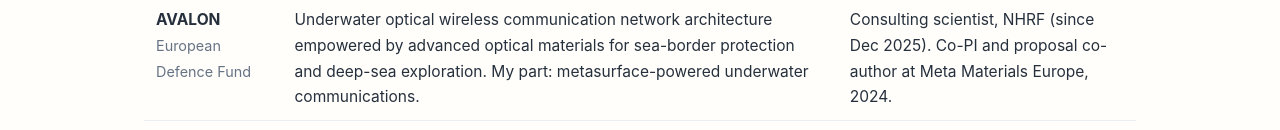
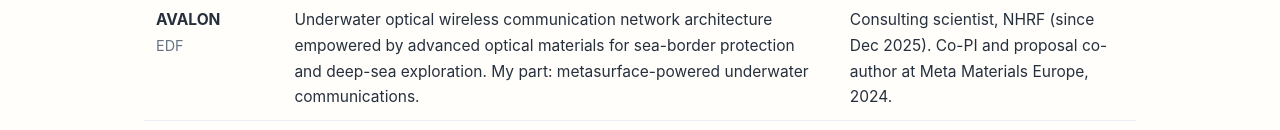
Before and after one commit to dtzarouc/dtzarouc.github.io, a plain HTML site: page projects.html in a window 1280 px wide. Shown: the part 397-527 px from the top of the page. Drawn offline with Linux system fonts and the light colour scheme.

Commit message:
Update projects.html

```diff
--- a/projects.html
+++ b/projects.html
@@ -14,7 +14,7 @@
 <h2>Current</h2>
 <table class="clean">
 <tr><th>Project</th><th>What</th><th>Role</th></tr>
-<tr><td><b>AVALON</b><br><span class="note">European Defence Fund</span></td><td>Underwater optical wireless communication network architecture empowered by advanced optical materials for sea-border protection and deep-sea exploration. My part: metasurface-powered underwater communications.</td><td>Consulting scientist, NHRF (since Dec 2025). Co-PI and proposal co-author at Meta Materials Europe, 2024.</td></tr>
+<tr><td><b>AVALON</b><br><span class="note">EDF</span></td><td>Underwater optical wireless communication network architecture empowered by advanced optical materials for sea-border protection and deep-sea exploration. My part: metasurface-powered underwater communications.</td><td>Consulting scientist, NHRF (since Dec 2025). Co-PI and proposal co-author at Meta Materials Europe, 2024.</td></tr>
 <tr><td><b>TERRAMETA</b><br><span class="note">Horizon Europe SNS-JU</span></td><td>Terahertz reconfigurable metasurfaces for ultra-high-rate wireless communications. Coordinator: INESC TEC (PT).</td><td>Task researcher, Intracom Telecom</td></tr>
 <tr><td><b>TERA6G</b><br><span class="note">Horizon Europe SNS-JU</span></td><td>Terahertz integrated systems enabling 6G terabit-per-second ultra-massive MIMO networks. Coordinator: UC3M (ES).</td><td>Task researcher, Intracom Telecom</td></tr>
 </table>
```
